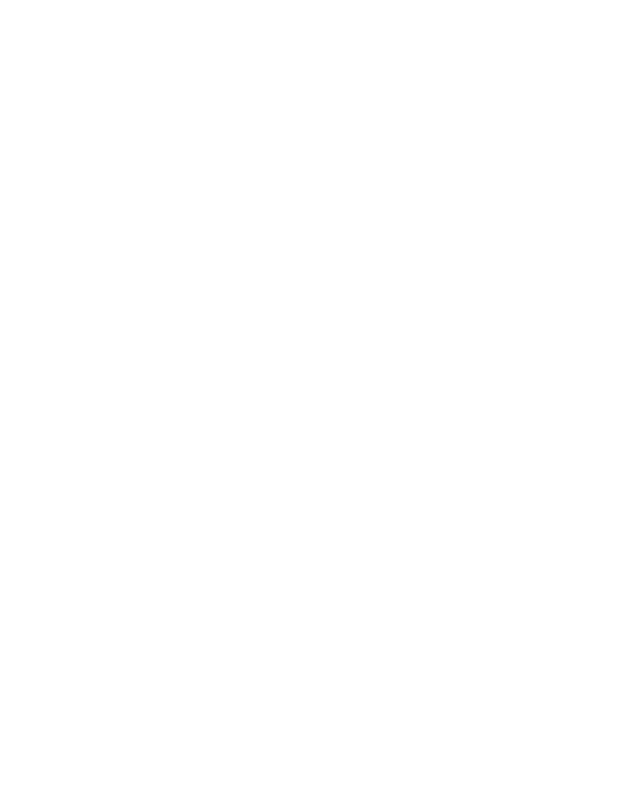
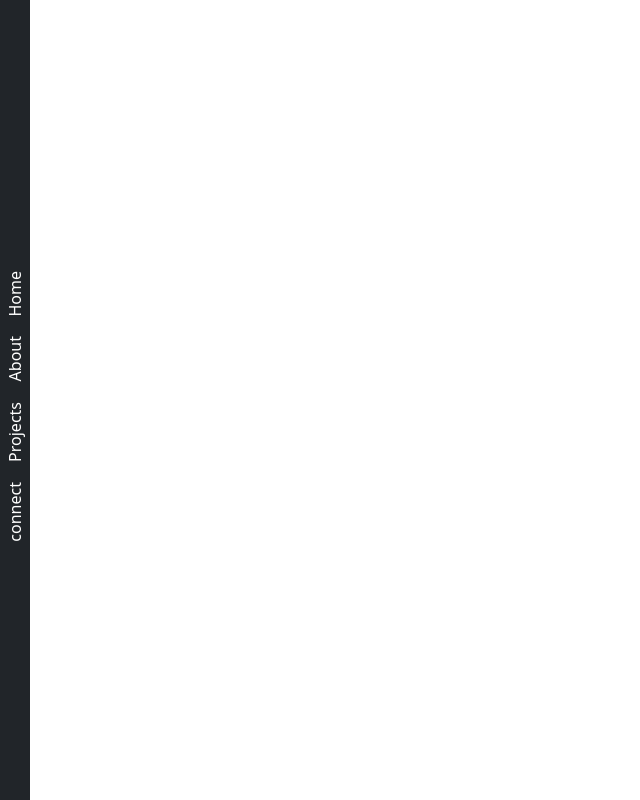
Before and after one commit to themysterysolver/PORTFOLIO, a plain HTML site: page index.html in a window 1280 px wide. Shown: the whole page, without its empty margins (0-640 px from the left). Drawn offline with nearby package versions, Linux system fonts and the light colour scheme.

Commit message:
FEAT:nav bar

```diff
--- a/index.html
+++ b/index.html
@@ -8,6 +8,12 @@
     <link rel="stylesheet" href="style.css">
 </head>
 <body>
+    <nav class="navbar navbar-dark bg-dark">
+        <a class="nav-link" href="#home">Home</a>
+        <a class="nav-link" href="#about">About</a>
+        <a class="nav-link" href="#projects">Projects</a>
+        <a class="nav-link" href="#connect">connect</a>
+    </nav>
     <script src="https://cdn.jsdelivr.net/npm/bootstrap@5.3.3/dist/js/bootstrap.bundle.min.js" integrity="sha384-YvpcrYf0tY3lHB60NNkmXc5s9fDVZLESaAA55NDzOxhy9GkcIdslK1eN7N6jIeHz" crossorigin="anonymous"></script>
     <script src="script.js"></script>
 </body>
--- a/style.css
+++ b/style.css
@@ -0,0 +1,23 @@
+body,html{
+    height: 100vh;
+    display: flex;
+}
+.navbar {
+    width: 30px;
+    height: 100vh;
+    position: fixed;
+    background: #343a40;
+    padding-top: 20px;
+    flex-direction: column;
+    align-items: center;
+    justify-content: center;
+    gap:20px;
+}
+.navbar .nav-link{
+    color: white;
+    writing-mode: vertical-rl;
+    transform: rotate(180deg);
+}
+html {
+    scroll-behavior: smooth;
+}
```
